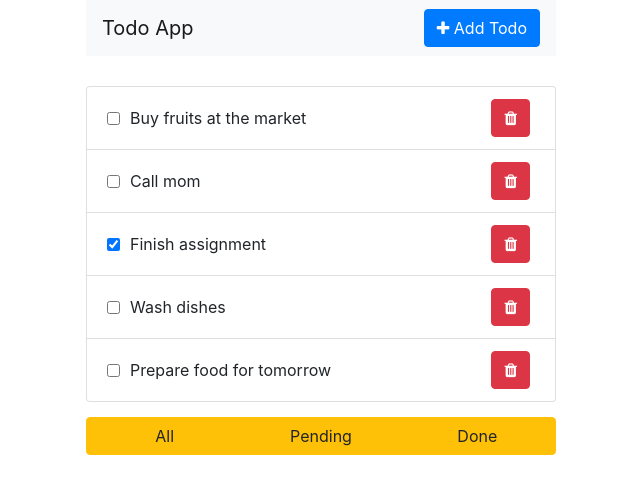
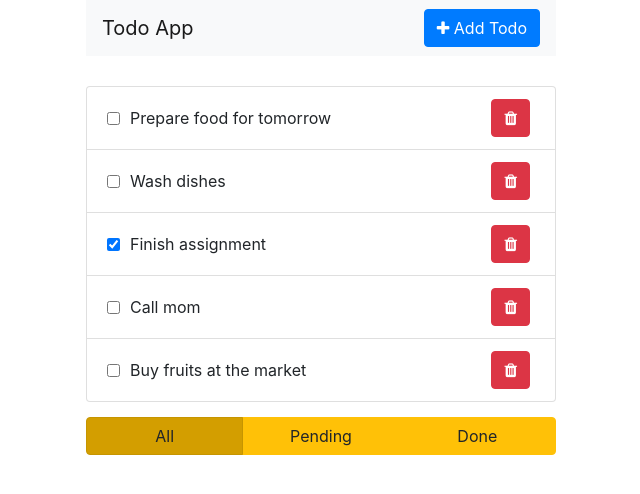
Before and after one commit to michaelsyap/nw-brownbags-todo, a React app: page / in a window 1280 px wide. Shown: the top 494 px of the page, without its empty margins (319-959 px from the left). Built offline with nearby package versions, Linux system fonts and the light colour scheme.

Commit message:
Done with conversion

```diff
--- a/src/actions/actionTypes.js
+++ b/src/actions/actionTypes.js
@@ -4,3 +4,4 @@ export const SET_ACTIVE_TODO_EDITING = 'SET_ACTIVE_TODO_EDITING';
 export const TOGGLE_TODO_STATUS = 'TOGGLE_TODO_STATUS';
 export const DELETE_TODO = 'DELETE_TODO';
 export const UPDATE_TODO = 'UPDATE_TODO';
+export const SET_TODO_FILTERS = 'SET_TODO_FILTERS';
--- a/src/actions/index.js
+++ b/src/actions/index.js
@@ -4,7 +4,8 @@ import {
           TOGGLE_TODO_FORM,
           SET_ACTIVE_TODO_EDITING,
           UPDATE_TODO,
-          DELETE_TODO
+          DELETE_TODO,
+          SET_TODO_FILTERS
         } from 'Actions/actionTypes';
 
 let nextTodoId = () => {
@@ -54,3 +55,10 @@ export const deleteTodo = (id) => {
     id
   }
 };
+
+export const setTodoFilter = (filter) => {
+  return {
+    type: SET_TODO_FILTERS,
+    filter
+  }
+}
--- a/src/components/TodoFilters/TodoFilters.js
+++ b/src/components/TodoFilters/TodoFilters.js
@@ -37,10 +37,4 @@ const TodoFilters = (props) => (
 );
 
 
-TodoFilters.propTypes = {
-  visibleItems: PropTypes.string,
-  handleVisibleItems: PropTypes.func
-};
-
-
 export default TodoFilters;
--- a/src/components/TodoList/TodoList.js
+++ b/src/components/TodoList/TodoList.js
@@ -2,14 +2,29 @@ import React from 'react';
 import PropTypes from 'prop-types';
 import './TodoList.css';
 import TodoItemContainer from 'Containers/TodoItemContainer/TodoItemContainer';
-import TodoFilters from 'Components/TodoFilters/TodoFilters';
 
 const TodoList = (props) => {
   console.log(props);
 
+  const activeFilter = props.todoAppUI.activeFilter;
+
   // Array.prototype.map
   // https://developer.mozilla.org/en-US/docs/Web/JavaScript/Reference/Global_Objects/Array/map
-  var todos = props.todoItems.map((todo) => {
+  var todos = props.todoItems
+                .filter((todo) => {
+                  console.log(todo);
+                  console.log(todo.done === true);
+                  switch(activeFilter) {
+                    case 'PENDING':
+                      return todo.done === false
+                    case 'DONE':
+                      return todo.done === true
+                    default :
+                      return true
+                  }
+                })
+                .reverse()
+                .map((todo) => {
                   return <TodoItemContainer
                             key={todo.id.toString()}
                             details={todo}
@@ -29,10 +44,6 @@ const TodoList = (props) => {
           {todos}
         </ul>
       </div>
-      <TodoFilters
-        visibleItems={props.visibleItems}
-        handleVisibleItems={props.handleVisibleItems}
-        />
     </section>
   );
 };
--- a/src/containers/TodoApp/TodoApp.js
+++ b/src/containers/TodoApp/TodoApp.js
@@ -1,104 +1,16 @@
 import React, { Component } from 'react';
 import HeaderContainer from 'Containers/HeaderContainer/HeaderContainer';
 import TodoListContainer from 'Containers/TodoListContainer/TodoListContainer';
+import TodoFiltersContainer from 'Containers/TodoFiltersContainer/TodoFiltersContainer';
 
 
 class TodoApp extends Component {
-  constructor(props) {
-    super(props);
-
-    this.state = {
-      todoItems: [
-        {
-          id: 1,
-          text: 'Buy fruits at the market',
-          done: false
-        },
-        {
-          id: 2,
-          text: 'Call mom',
-          done: false
-        },
-        {
-          id: 3,
-          text: 'Finish assignment',
-          done: true
-        },
-        {
-          id: 4,
-          text: 'Wash dishes',
-          status: false
-        },
-        {
-          id: 5,
-          text: 'Prepare food for tomorrow',
-          done: false
-        }
-      ]
-    };
-
-    this.toggleTodoItem = this.toggleTodoItem.bind(this);
-    this.editTodoText = this.editTodoText.bind(this);
-    this.deleteTodoItem = this.deleteTodoItem.bind(this);
-  }
-
-  toggleTodoItem(id) {
-    let todoIndex = this.state.todoItems.findIndex((todo) => { return todo.id === +id });
-    let todoObj = this.state.todoItems[todoIndex];
-    // Could also use Object.assign()
-    let updatedTodo = {
-      ...todoObj,
-      done: !todoObj.done
-    };
-
-    let newTodoItems = [
-      ...this.state.todoItems.slice(0, todoIndex),
-      updatedTodo,
-      ...this.state.todoItems.slice(todoIndex + 1)
-    ];
-
-    this.setState({
-      todoItems: newTodoItems
-    });
-
-    console.log(newTodoItems);
-  }
-
-  editTodoText(newTodo) {
-    // Returns in the index of the item being looked for in the array
-    let todoIndex = this.state.todoItems.findIndex((todo) => { return todo.id === newTodo.id });
-
-    // https://developer.mozilla.org/en-US/docs/Web/JavaScript/Reference/Global_Objects/Array/slice
-    // end - Zero-based index before which to end extraction. slice extracts up to but not including end.
-    let newTodoItems = [
-      ...this.state.todoItems.slice(0, todoIndex),
-      newTodo,
-      ...this.state.todoItems.slice(todoIndex + 1)
-    ];
-
-    this.setState({
-      todoItems: newTodoItems
-    });
-
-    console.log(newTodoItems);
-
-  }
-
-  deleteTodoItem(id) {
-    let newTodoItems = this.state.todoItems.filter((todo) => todo.id !== id);
-
-    this.setState({todoItems: newTodoItems});
-  }
-
-
   render() {
     return (
       <section className="todo-app">
         <HeaderContainer />
-        <TodoListContainer
-          editTodoText={this.editTodoText}
-          deleteTodoItem={this.deleteTodoItem}
-           />
+        <TodoListContainer />
+        <TodoFiltersContainer />
       </section>
     )
   }
--- /dev/null
+++ b/src/containers/TodoFiltersContainer/TodoFiltersContainer.js
@@ -0,0 +1,48 @@
+import React, {Component} from 'react';
+import { connect } from 'react-redux';
+import TodoFilters from 'Components/TodoFilters/TodoFilters';
+import { setTodoFilter  } from 'Actions/index';
+
+class TodoFiltersContainerComp extends Component {
+  constructor(props) {
+    super(props);
+
+    this.handleVisibleItems = this.handleVisibleItems.bind(this);
+  }
+
+  handleVisibleItems(e) {
+    const filter = e.target.value;
+
+    this.props.onChangeFilter(filter);
+
+    e.preventDefault();
+  }
+
+  render() {
+    return (<TodoFilters
+              visibleItems={this.props.todoAppUI.activeFilter}
+              handleVisibleItems={this.handleVisibleItems}
+              />);
+  }
+}
+
+const mapStateToProps = (state) => {
+  return {
+    todoAppUI: state.todoAppUI
+  }
+};
+
+
+const mapDispatchToProps = (dispatch) => {
+  return {
+    onChangeFilter: (filter) => {
+      dispatch(setTodoFilter(filter));
+    }
+  }
+}
+
+const TodoFiltersContainer = connect(mapStateToProps, mapDispatchToProps)(TodoFiltersContainerComp);
+
+
+
+export default TodoFiltersContainer;
--- a/src/containers/TodoListContainer/TodoListContainer.js
+++ b/src/containers/TodoListContainer/TodoListContainer.js
@@ -6,7 +6,8 @@ import { connect } from 'react-redux';
 
 const mapStateToProps = state => {
   return {
-    todoItems: state.todos
+    todoItems: state.todos,
+    todoAppUI: state.todoAppUI
   }
 };
 
--- a/src/reducers/todoAppUI.js
+++ b/src/reducers/todoAppUI.js
@@ -1,4 +1,4 @@
-import { SET_ACTIVE_TODO_EDITING, TOGGLE_TODO_FORM } from 'Actions/actionTypes';
+import { SET_ACTIVE_TODO_EDITING, TOGGLE_TODO_FORM, SET_TODO_FILTERS } from 'Actions/actionTypes';
 
 const todoAppUI = (state = {}, action) => {
   switch(action.type) {
@@ -12,6 +12,12 @@ const todoAppUI = (state = {}, action) => {
         ...state,
         activeEditItem: action.id
       }
+
+    case SET_TODO_FILTERS :
+      return {
+        ...state,
+        activeFilter: action.filter
+      }
     default:
       return state
   }
--- a/src/stores/index.js
+++ b/src/stores/index.js
@@ -22,7 +22,7 @@ const store = createStore(todoAppReducers,
                               {
                                 id: 4,
                                 text: 'Wash dishes',
-                                status: false
+                                done: false
                               },
                               {
                                 id: 5,
@@ -32,7 +32,8 @@ const store = createStore(todoAppReducers,
                             ],
                             todoAppUI: {
                               activeEditItem: 0,
-                              todoFormOpen: false
+                              todoFormOpen: false,
+                              activeFilter: 'ALL'
                             }
                           },
                           window.__REDUX_DEVTOOLS_EXTENSION__ && window.__REDUX_DEVTOOLS_EXTENSION__());
```
Lines whose indentation alone changed are shown as unchanged.
